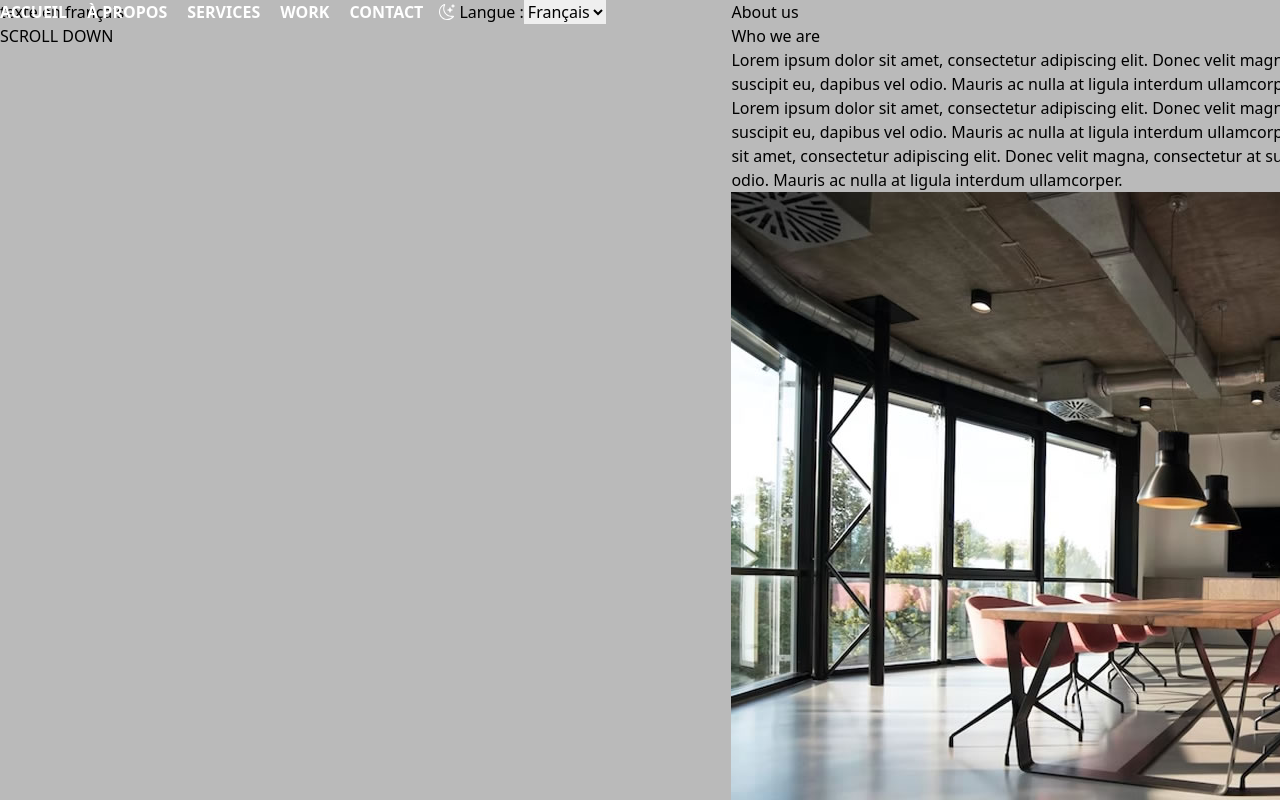
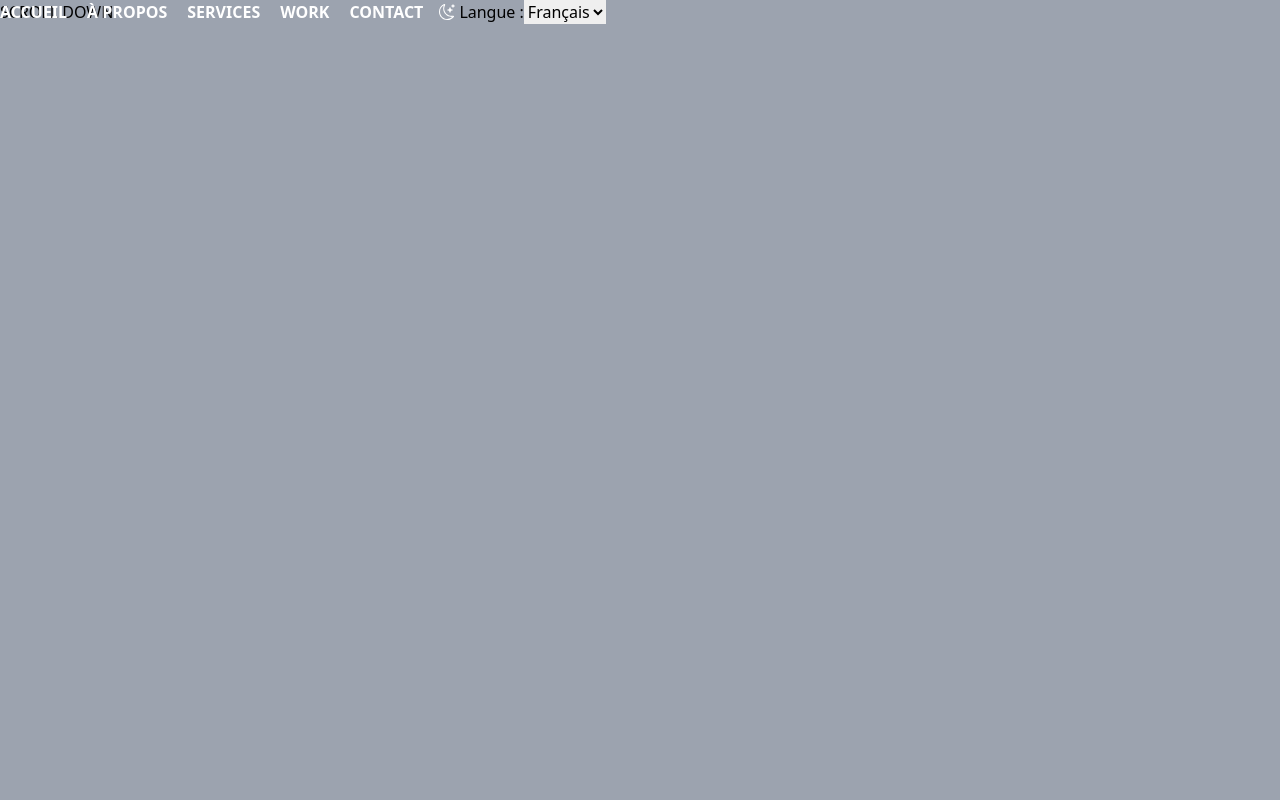
Before and after one commit to Titou360/Painter, a Next.js app: page / in a window 1280 px wide. Shown: the top 800 px of the page. Built offline with nearby package versions, Linux system fonts and the light colour scheme.

Commit message:
remise en place du scroll

```diff
--- a/src/pages/index.js
+++ b/src/pages/index.js
@@ -1,13 +1,14 @@
 import { useTranslation } from 'react-i18next';
-import Header from '../components/header';
 
 // scroll horizontal
 import { ScrollTrigger } from 'gsap/dist/ScrollTrigger';
 import { gsap } from 'gsap/dist/gsap';
 import { useEffect } from 'react';
-import About from '../components/About';
+import Header from '../components/header';
 
 gsap.registerPlugin(ScrollTrigger);
+
+//composants
 
 export default function Home() {
   // i18n
@@ -31,16 +32,13 @@ export default function Home() {
     });
   }, []);
   return (
-    <>
-      <div className="container bg-painterGreyLight/50 dark:bg-painterDark">
-        {' '}
-        <section className="panel flex flex-col">
+    <div className="container bg-gray-400">
+      <section className="panel">
         <Header />
-          <p>{t('hourly')}</p>
         <h1>SCROLL DOWN</h1>
       </section>
       <section className="panel">
-          <About />
+        <h2>ONE</h2>
       </section>
       <section className="panel">
         <h2>TWO</h2>
@@ -48,16 +46,6 @@ export default function Home() {
       <section className="panel">
         <h2>THREE</h2>
       </section>
-        <section className="panel">
-          <h2>FOUR</h2>
-        </section>
-        <section className="panel">
-          <h2>FIVE</h2>
-        </section>
-        <section className="panel">
-          <h2>FOOTER</h2>
-        </section>
     </div>
-    </>
   );
 }
--- a/src/pages/scroll.css
+++ b/src/pages/scroll.css
@@ -19,6 +19,8 @@ body {
 }
 
 .panel {
+  margin: 0;
+  padding: 0;
   width: 100vw;
   height: 100%;
 }
```
Lines whose indentation alone changed are shown as unchanged.
